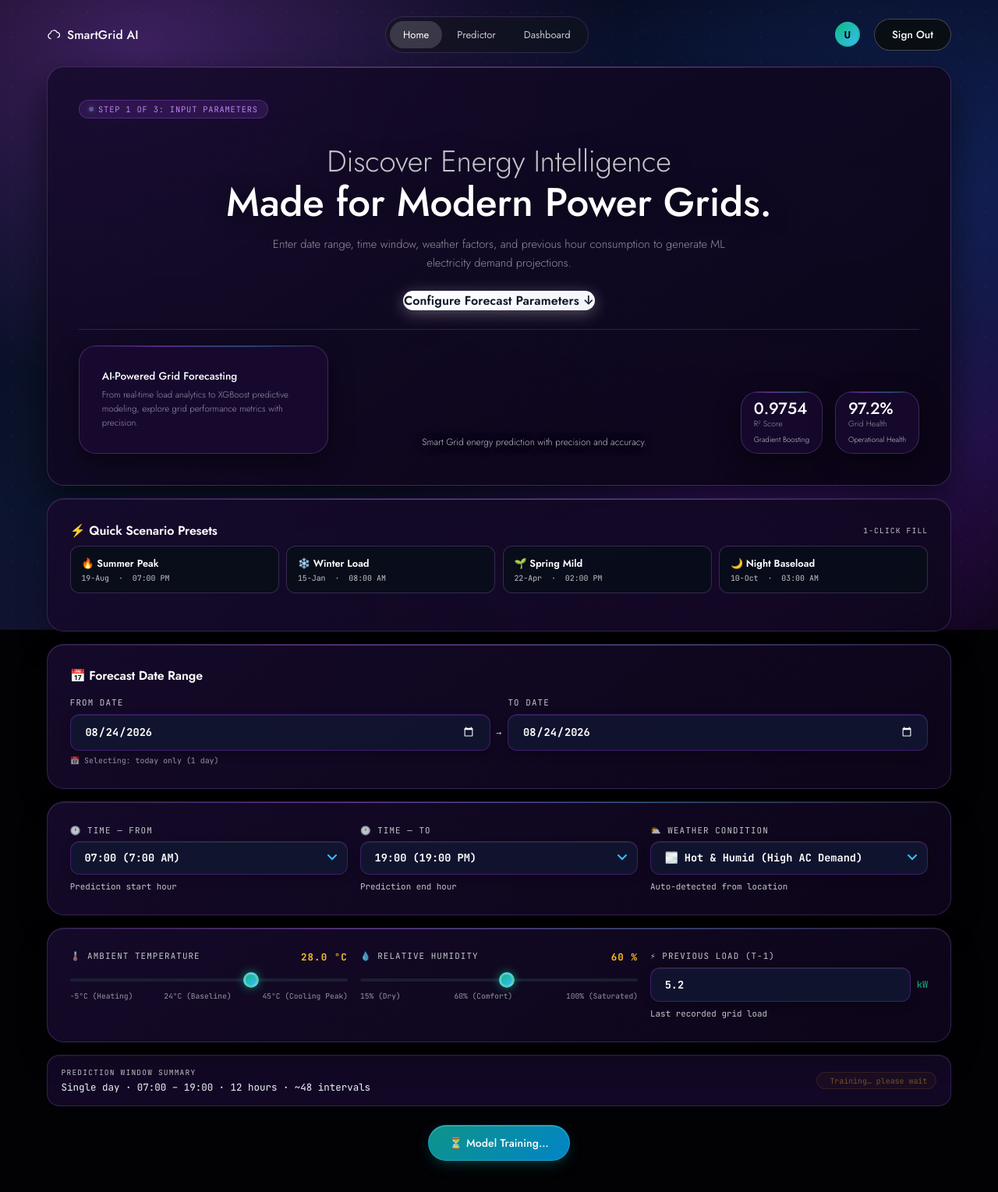
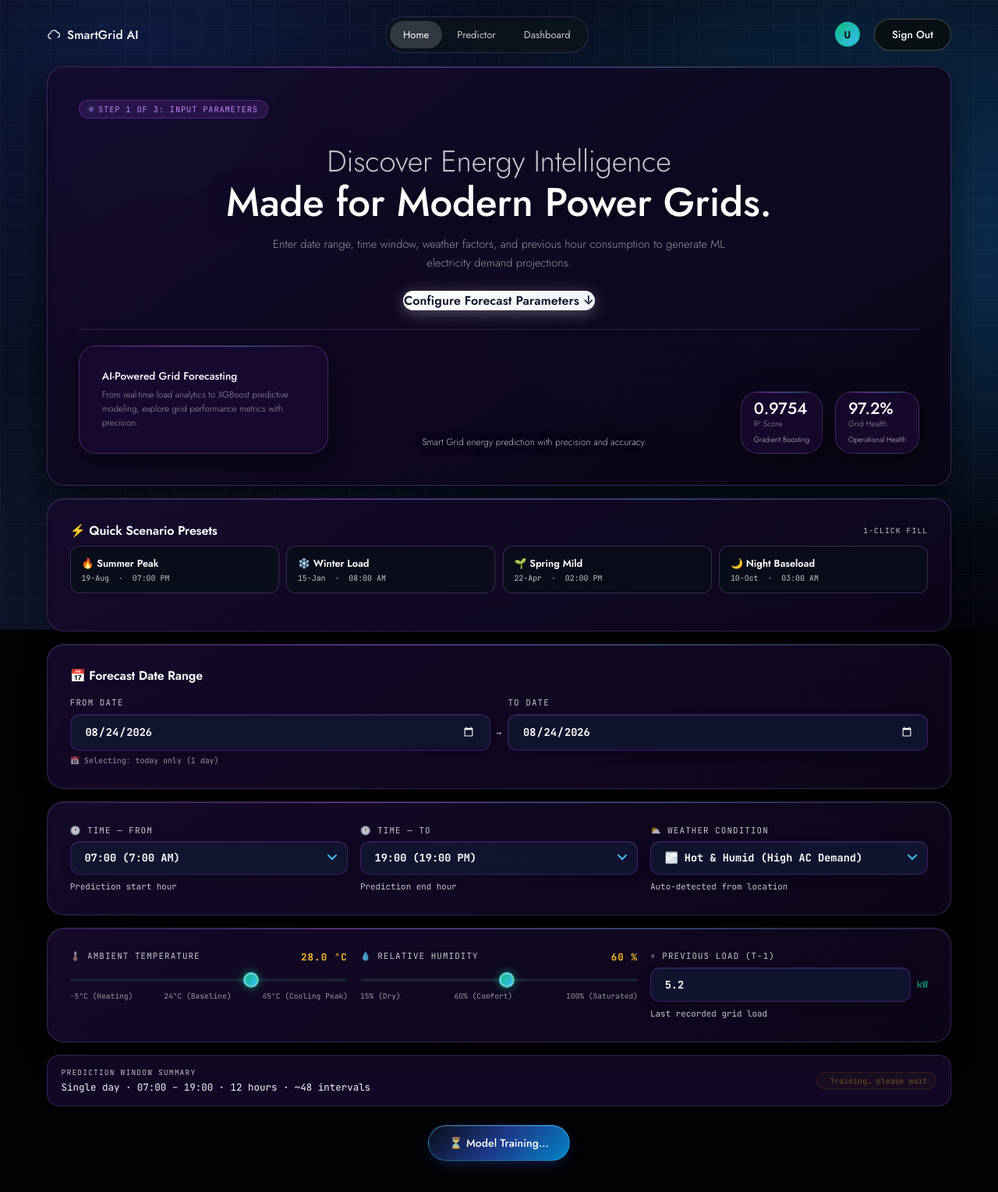
Before and after one commit to upadrashtaleelamanasa-2009/smart_grid_predictor, a Flask app: page /home in a window 1280 px wide. Shown: the whole page at 78% size. Run offline with Flask 3, Linux system fonts and the light colour scheme.

Commit message:
Update background to Faint Tech Grid with dark obsidian navy shades, Login modal to dark navy glass, and Generate Prediction button to Black and Deep Blue gradient

```diff
--- a/static/css/style.css
+++ b/static/css/style.css
@@ -65,16 +65,15 @@ body {
   -webkit-font-smoothing: antialiased;
 }
 
-/* ── Black + Navy Blue + Dark Blue + Purple Shade Ambient Background ── */
+/* ── Faint Tech Grid & Dark Obsidian Navy Ambient Background ── */
 body::before {
   content: '';
   position: fixed; inset: 0;
   background:
-    radial-gradient(ellipse 1100px 750px at 15% 10%, rgba(168, 85, 247, 0.35), transparent 55%),
-    radial-gradient(ellipse 950px 700px at 85% 35%, rgba(30, 58, 138, 0.45), transparent 60%),
-    radial-gradient(ellipse 1000px 800px at 20% 85%, rgba(15, 23, 42, 0.8), transparent 65%),
-    radial-gradient(ellipse 900px 650px at 75% 90%, rgba(126, 34, 206, 0.32), transparent 55%),
-    linear-gradient(160deg, #020205 0%, #060b1e 28%, #0a1336 52%, #1b0a33 80%, #020205 100%);
+    radial-gradient(ellipse 1100px 750px at 15% 10%, rgba(30, 58, 138, 0.4), transparent 55%),
+    radial-gradient(ellipse 950px 700px at 85% 35%, rgba(14, 165, 233, 0.25), transparent 60%),
+    radial-gradient(ellipse 1000px 800px at 20% 85%, rgba(15, 23, 42, 0.85), transparent 65%),
+    linear-gradient(160deg, #04050a 0%, #080c1e 35%, #0a1128 65%, #04050a 100%);
   pointer-events: none; z-index: 0;
   animation: floatBackground 22s ease-in-out infinite alternate;
 }
@@ -82,7 +81,8 @@ body::after {
   content: '';
   position: fixed; inset: 0;
   background-image:
-    radial-gradient(circle, rgba(255, 255, 255, 0.04) 1px, transparent 1px);
+    linear-gradient(to right, rgba(255, 255, 255, 0.035) 1px, transparent 1px),
+    linear-gradient(to bottom, rgba(255, 255, 255, 0.035) 1px, transparent 1px);
   background-size: 32px 32px;
   pointer-events: none; z-index: 0;
 }
@@ -464,17 +464,17 @@ body::after {
   transform: translateY(-2px) !important;
 }
 
-/* ── Primary Action Buttons (Generate Prediction) ── */
+/* ── Primary Action Buttons (Generate Prediction - Black & Deep Blue Gradient) ── */
 .btn-primary, #predict-btn {
-  background: linear-gradient(135deg, #0d9488 0%, #0284c7 100%) !important;
+  background: linear-gradient(135deg, #090d16 0%, #1e3a8a 50%, #0284c7 100%) !important;
   color: #ffffff !important;
-  border: 1px solid rgba(56, 189, 248, 0.4) !important;
-  box-shadow: 0 6px 20px -6px rgba(13, 148, 136, 0.5), inset 0 1px 0 rgba(255, 255, 255, 0.2) !important;
+  border: 1px solid rgba(56, 189, 248, 0.45) !important;
+  box-shadow: 0 6px 20px -6px rgba(30, 58, 138, 0.7), inset 0 1px 0 rgba(255, 255, 255, 0.2) !important;
   border-radius: 999px !important;
 }
 .btn-primary:hover, #predict-btn:hover {
-  background: linear-gradient(135deg, #14b8a6 0%, #38bdf8 100%) !important;
-  box-shadow: 0 10px 28px -6px rgba(56, 189, 248, 0.6) !important;
+  background: linear-gradient(135deg, #0f172a 0%, #2563eb 50%, #38bdf8 100%) !important;
+  box-shadow: 0 10px 28px -6px rgba(56, 189, 248, 0.75), 0 0 25px rgba(56, 189, 248, 0.4) !important;
   transform: translateY(-2px) !important;
   color: #ffffff !important;
 }
```
Also changed, not shown: templates/login.html (+7 -7 lines).
